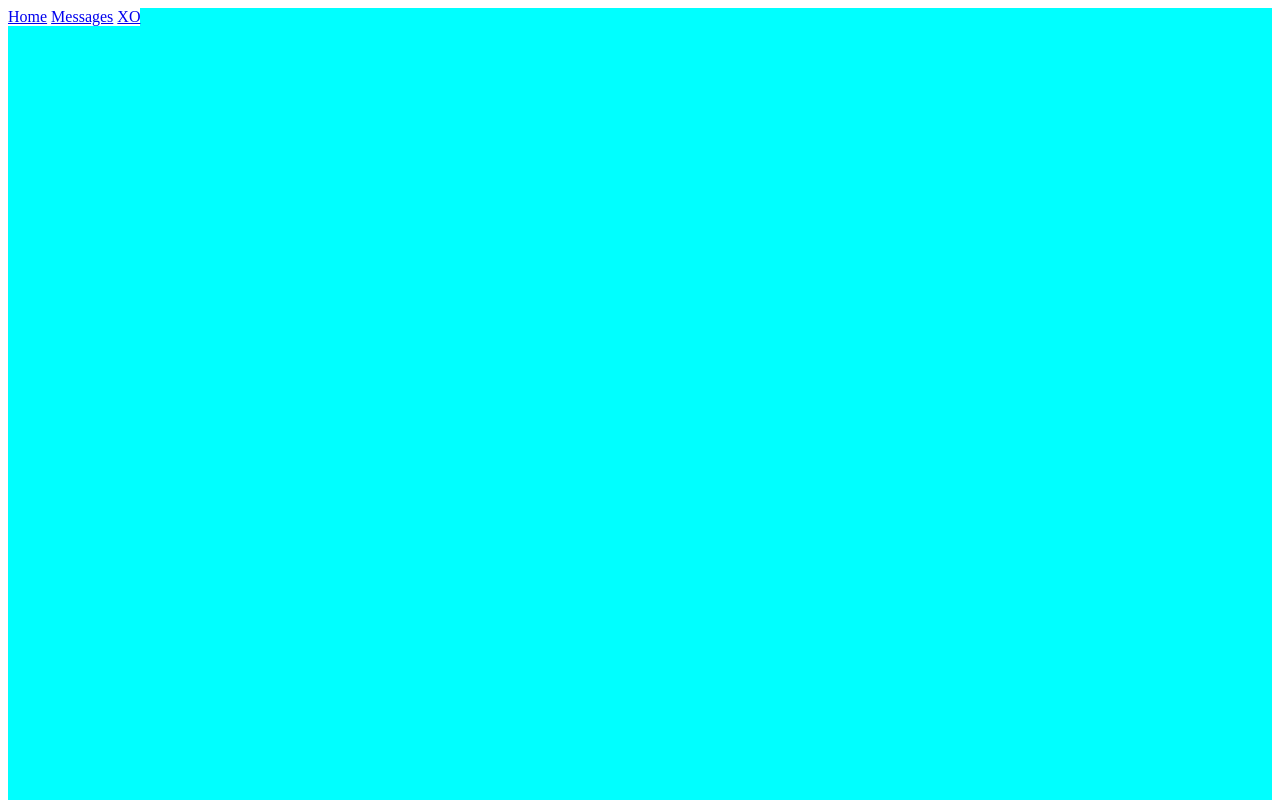
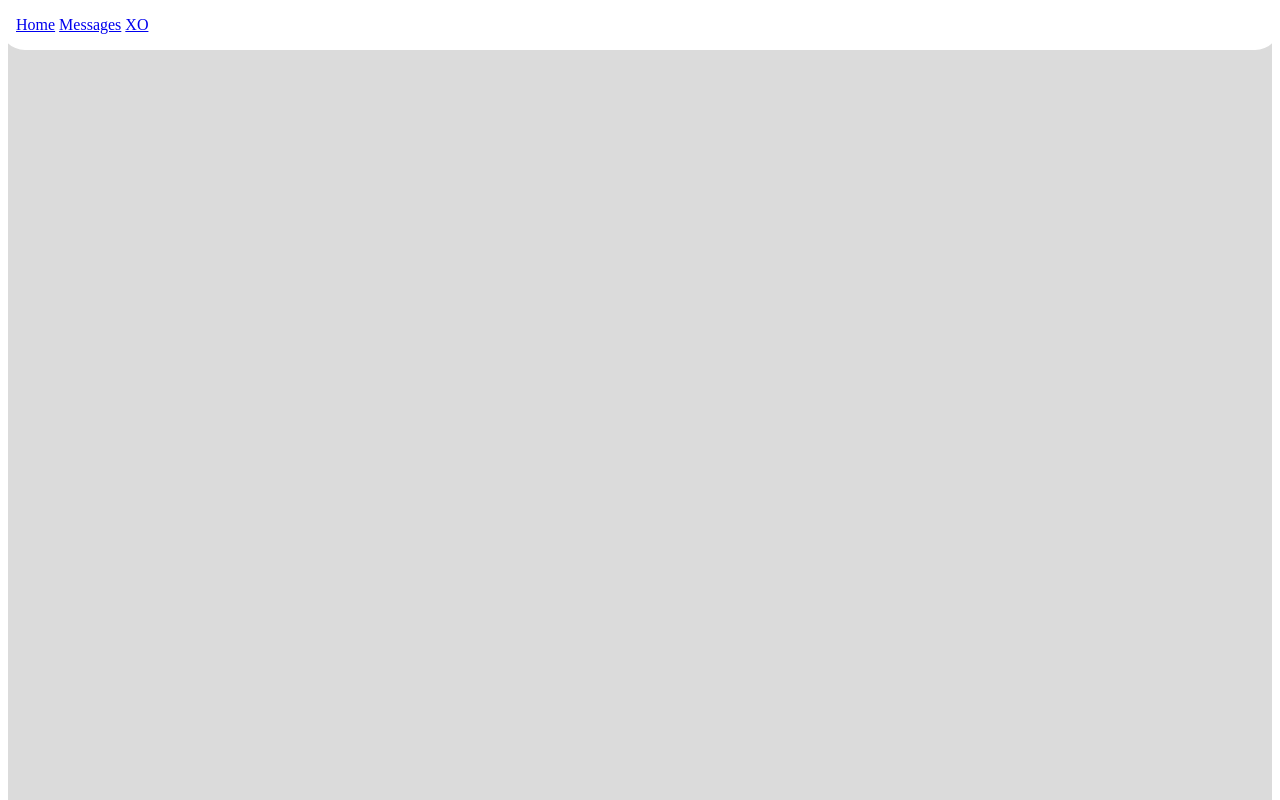
Before and after one commit to Natidev/PRODIGY_WD_01, a plain HTML site: page index.html in a window 1280 px wide. Shown: the top 800 px of the page. Drawn offline with Linux system fonts and the light colour scheme.

Commit message:
some styling

```diff
--- a/index.html
+++ b/index.html
@@ -8,12 +8,16 @@
 </head>
 
 <body id="bdy">
-
-        <nav id="navbar">
+<header>
+    <button id="second" class="hide">
+        +
+    </button>
+    <nav id="navbar">
             <a href="#1">Home</a>
             <a href="#2">Messages</a>
             <a href="#3">XO</a>
-        </nav>
+    </nav>
+</header>
 
     <main>
         <section class="dark" id="1"></section>
--- a/script.js
+++ b/script.js
@@ -2,7 +2,8 @@ let deltascroll=0
 window.addEventListener('scroll',(e)=>{
     const navbar=document.getElementById("navbar")
     let diff=Math.abs(window.scrollY-deltascroll)
-    if(diff>100){
+
+    if(diff>50){
         if((window.scrollY-deltascroll)>0)
                 navbar.classList.add("hide")
         deltascroll=window.scrollY
--- a/style.css
+++ b/style.css
@@ -1,20 +1,44 @@
 
 .dark{
-    background-color: aqua;
+    background-color: rgb(219, 219, 219);
     height:100vh;
 }
 .d{
-    background-color: black;
+    background-color: rgb(115, 115, 115);
     height:100vh;
 }
 .da{
-    background-color: grey;
+    background-color: rgb(47, 47, 47);
     height:100vh;
 }
 .hide{
     display: none;
 }
+header{
+    padding: 1rem;
+}
+
 #navbar{
+    padding: 1rem;
     background-color:white;
     position: fixed;
+    z-index: 30;
+    top: 0;
+    left: 0;
+    right: 0;
+    width:100%;
+    border-radius: 40px;
+    box-sizing:border-box;
+    gap: 1rem;
 }
+#second{
+    background-color: black;
+    color: white;
+    z-index: 40;
+    position: fixed;
+    padding: 1rem;
+    border-radius: 50%;
+}
+#second .hide{
+    display: none;
+}
```
